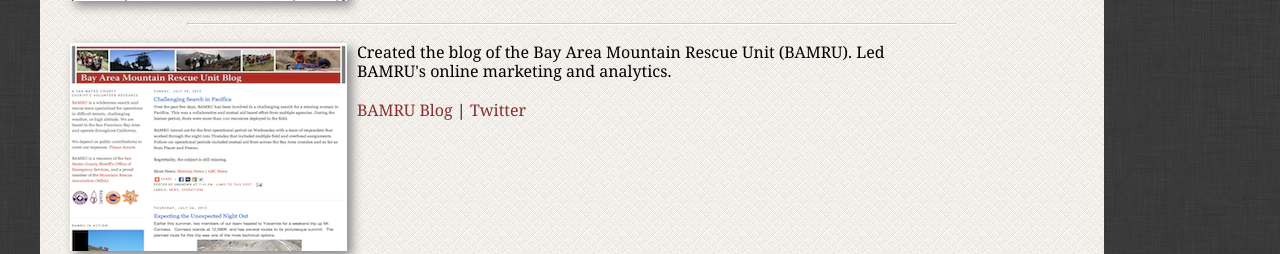
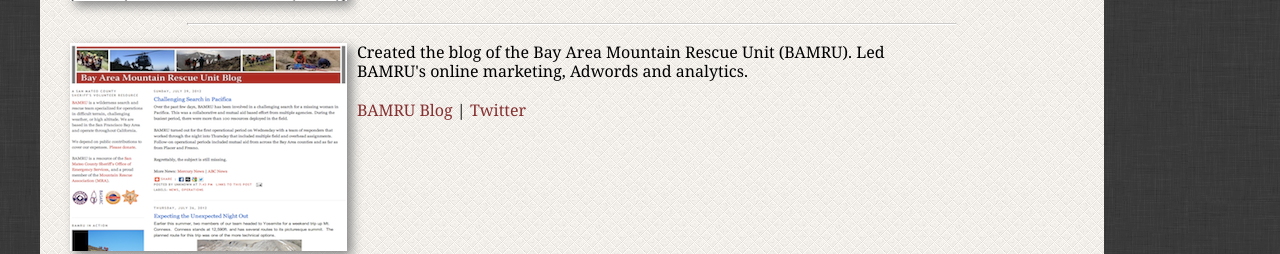
Before and after one commit to JSConnolly/Home-Page-Card, a Django app: page /projects/ in a window 1280 px wide. Shown: the part 1207-1461 px from the top of the page. Run offline with Django 3.2, Linux system fonts and the light colour scheme; some libraries are stand-ins or nearby versions.

Commit message:
changed content of bamru project

```diff
--- a/HomePageApp/templates/projects_page.html
+++ b/HomePageApp/templates/projects_page.html
@@ -40,7 +40,7 @@
 		<hr>
 		<div id="container">
 	    	<div id="img-element"><img src="{% static 'images/bamru_ws.png' %}" alt="BAMRU Image"/></img></div>
-	    	<div id="text-element"><p>Created the blog of the Bay Area Mountain Rescue Unit (BAMRU). Led BAMRU's online marketing and analytics.</p><br><p id="links"><a target="_blank" href="http://bamru.blogspot.com/">BAMRU Blog</a> | <a target="_blank" href="http://twitter.com/BAMRUorg">Twitter</a></p></div>
+	    	<div id="text-element"><p>Created the blog of the Bay Area Mountain Rescue Unit (BAMRU). Led BAMRU's online marketing, Adwords and analytics.</p><br><p id="links"><a target="_blank" href="http://bamru.blogspot.com/">BAMRU Blog</a> | <a target="_blank" href="http://twitter.com/BAMRUorg">Twitter</a></p></div>
 		</div>
 		<hr>
 		<div id="container">
```
